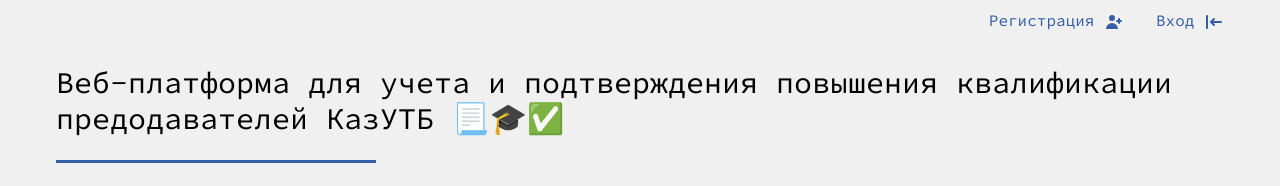
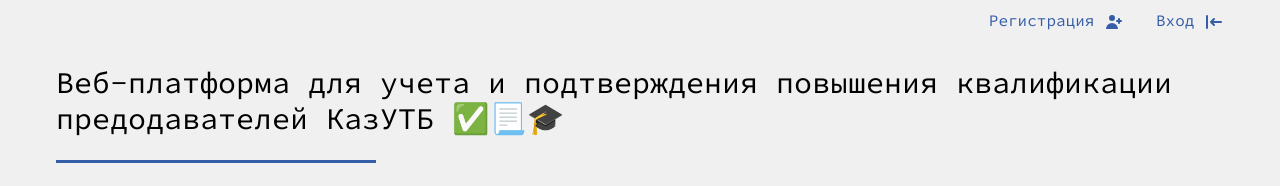
Before and after one commit to rtabulov/qup, a Vue app in the folder apps/client/: page / in a window 1280 px wide. Shown: the top 186 px of the page. Built offline with nearby package versions, Linux system fonts and the light colour scheme; no server answers.

Commit message:
change heading

```diff
--- a/apps/client/src/pages/index.vue
+++ b/apps/client/src/pages/index.vue
@@ -6,7 +6,7 @@
 <template>
   <h1 class="text-3xl">
     Веб-платформа для учета и подтверждения повышения квалификации
-    предодавателей КазУТБ 📃🎓✅
+    предодавателей КазУТБ ✅📃🎓
   </h1>
 
   <AppRuler />
```
